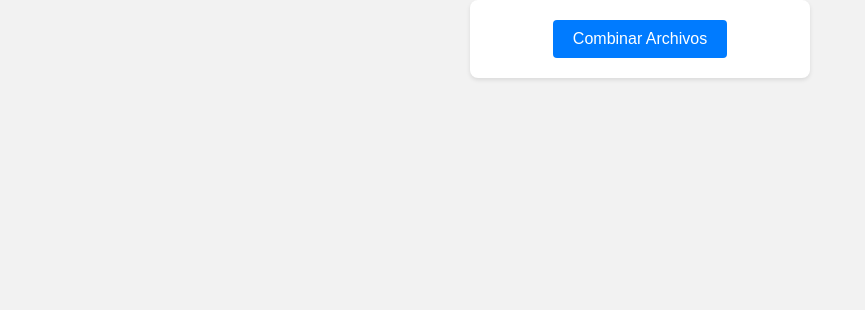
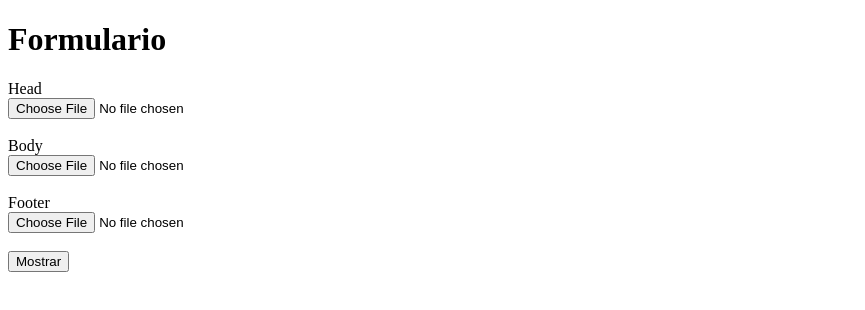
Before and after one commit to PabloPalRam/PabloPalRam.github.io, a plain HTML site: page union_html/union_html/combinar.html in a window 1280 px wide. Shown: the whole page, without its empty margins (0-865 px from the left). Drawn offline with Linux system fonts and the light colour scheme.

Commit message:
Update combinar.html

```diff
--- a/union_html/union_html/combinar.html
+++ b/union_html/union_html/combinar.html
@@ -1,14 +1,21 @@
-
 <!DOCTYPE html>
 <html>
-    <link href="estilo.css" rel="stylesheet" type="text/css">
 <head>
-
-    <title>Combinar archivos HTML</title>
+    <title>FORMULARIO </title>
 </head>
 <body>
-    <form action="combinar.php" method="post">
-        <input type="submit" name="combinar" value="Combinar Archivos">
+    <h1>Formulario</h1>
+    <form method="post" enctype="multipart/form-data">
+        <label for="head"> Head</label><br>
+        <input type="file" name="head"><br><br>
+
+        <label for="body">Body</label><br>
+        <input type="file" name="body" ><br><br>
+
+        <label for="footer">Footer</label><br>
+        <input type="file" name="footer"><br><br>
+
+        <input type="submit" value="Mostrar">
     </form>
 </body>
 </html>
```
